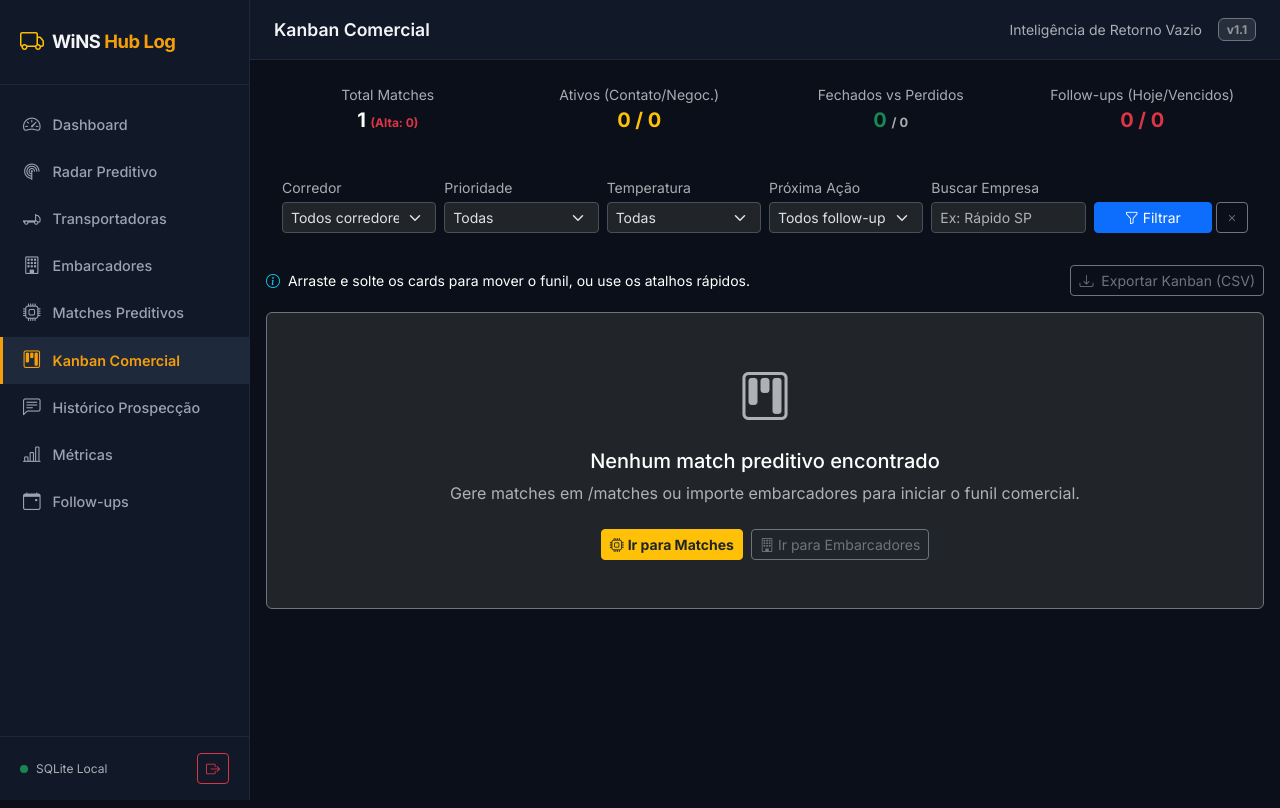
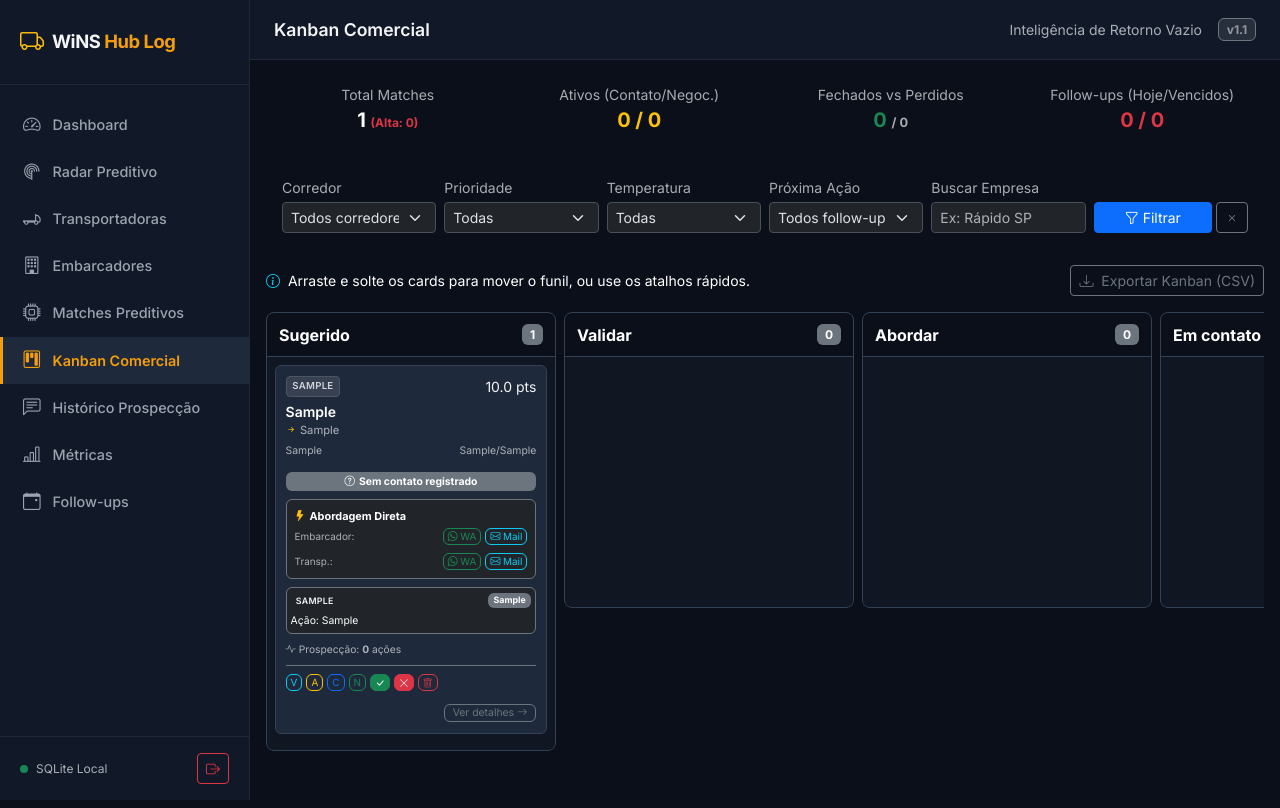
Before and after one commit to Willahc/wins-hub-log, a Flask app: page /kanban in a window 1280 px wide. Run offline with Flask 3, Linux system fonts and the light colour scheme; the visitor is signed in with stand-in values (Sample User, id 1); tables that the repository leaves empty hold one stand-in row (values such as "Sample post").

Commit message:
fix: exibe matches sugeridos no kanban

```diff
--- a/app.py
+++ b/app.py
@@ -1411,38 +1411,47 @@ def kanban_quadro():
 
     matches_all = query.order_by(MatchPreditivo.score_match.desc()).all()
 
+    colunas_nomes = ["Sugerido", "Validar", "Abordar", "Em contato", "Negociando", "Fechado", "Perdido", "Descartado"]
+    quadro = {c: [] for c in colunas_nomes}
+
+    total_sugeridos = 0
+    for m in matches_all:
+        status_c = m.status if m.status in quadro else "Sugerido"
+        if status_c == "Sugerido":
+            total_sugeridos += 1
+            if len(quadro["Sugerido"]) < 100:
+                quadro["Sugerido"].append(m)
+        else:
+            quadro[status_c].append(m)
+
     from radar.prospeccao import (gerar_mensagem_embarcador,
                                   gerar_mensagem_transportadora,
                                   gerar_assunto_email,
                                   montar_link_whatsapp)
 
-    for m in matches_all:
-        m.prospeccao_total = len(m.prospeccoes)
-        if m.prospeccoes:
-            ordenados = sorted(m.prospeccoes, key=lambda x: x.created_at, reverse=True)
-            m.prospeccao_ultimo_status = ordenados[0].status
-            m.prospeccao_ultima_data = ordenados[0].created_at.strftime("%d/%m %H:%M")
-        else:
-            m.prospeccao_ultimo_status = "Pendente"
-            m.prospeccao_ultima_data = "—"
-
-        # Links e mensagens rápidas
-        msg_emb = gerar_mensagem_embarcador(m)
-        msg_transp = gerar_mensagem_transportadora(m)
-
-        m.link_wa_emb = montar_link_whatsapp(m.embarcador.telefone, msg_emb)
-        m.link_wa_transp = montar_link_whatsapp(m.transportadora.telefone, msg_transp)
-
-        m.assunto_email = gerar_assunto_email(m)
-        m.corpo_email_emb = msg_emb
-        m.corpo_email_transp = msg_transp
-
-    colunas_nomes = ["Sugerido", "Validar", "Abordar", "Em contato", "Negociando", "Fechado", "Perdido", "Descartado"]
-    quadro = {c: [] for c in colunas_nomes}
-
-    for m in matches_all:
-        status_c = m.status if m.status in quadro else "Sugerido"
-        quadro[status_c].append(m)
+    for status_c, cards in quadro.items():
+        for m in cards:
+            m.prospeccao_total = len(m.prospeccoes)
+            if m.prospeccoes:
+                ordenados = sorted(m.prospeccoes, key=lambda x: x.created_at, reverse=True)
+                m.prospeccao_ultimo_status = ordenados[0].status
+                m.prospeccao_ultima_data = ordenados[0].created_at.strftime("%d/%m %H:%M")
+            else:
+                m.prospeccao_ultimo_status = "Pendente"
+                m.prospeccao_ultima_data = "—"
+
+            # Links e mensagens rápidas
+            msg_emb = gerar_mensagem_embarcador(m)
+            msg_transp = gerar_mensagem_transportadora(m)
+
+            m.link_wa_emb = montar_link_whatsapp(m.embarcador.telefone, msg_emb)
+            m.link_wa_transp = montar_link_whatsapp(m.transportadora.telefone, msg_transp)
+
+            m.assunto_email = gerar_assunto_email(m)
+            m.corpo_email_emb = msg_emb
+            m.corpo_email_transp = msg_transp
+
+    matches_exist = any(len(cards) > 0 for cards in quadro.values())
 
     stats = {
         "total": MatchPreditivo.query.count(),
@@ -1478,7 +1487,9 @@ def kanban_quadro():
         corredores=Config.CORREDORES,
         status_labels=status_labels,
         filtros=dict(corredor=corredor, prioridade=prioridade, temperatura=temperatura, status=status_filtro, min_score=min_score, q=busca, vencido=vencido_filtro),
-        hoje=hoje
+        hoje=hoje,
+        matches_exist=matches_exist,
+        total_sugeridos=total_sugeridos
     )
 
 
--- a/templates/kanban.html
+++ b/templates/kanban.html
@@ -152,20 +152,25 @@
   </a>
 </div>
 
-{# ── Quadro Kanban ────────────────────────────────────────────────────────── #}
-{% set matches_exist = false %}
-{% for col, cards in quadro.items() %}
-  {% if cards %}{% set matches_exist = true %}{% endif %}
-{% endfor %}
-
 {% if matches_exist %}
 <div class="kanban-board">
   {% for col_nome, cards in quadro.items() %}
   <div class="kanban-column" data-status="{{ col_nome }}">
     <div class="kanban-column-header">
       <span class="text-white fw-bold">{{ col_nome }}</span>
-      <span class="badge bg-secondary">{{ cards | length }}</span>
+      <span class="badge bg-secondary">
+        {% if col_nome == 'Sugerido' %}
+          {{ total_sugeridos }}
+        {% else %}
+          {{ cards | length }}
+        {% endif %}
+      </span>
     </div>
+    {% if col_nome == 'Sugerido' and total_sugeridos > cards | length %}
+      <div class="text-muted px-2 py-1 bg-dark border-bottom border-secondary" style="font-size: 0.65rem;">
+        <i class="bi bi-funnel-fill text-warning me-1"></i> Exibindo {{ cards | length }} de {{ total_sugeridos }} sugeridos
+      </div>
+    {% endif %}
     <div class="kanban-cards-container" ondragover="allowDrop(event)" ondrop="drop(event)">
       {% for m in cards %}
       <div class="kanban-card" id="card-{{ m.id }}" data-match-id="{{ m.id }}" draggable="true" ondragstart="dragStart(event)" ondragend="dragEnd(event)">
```
